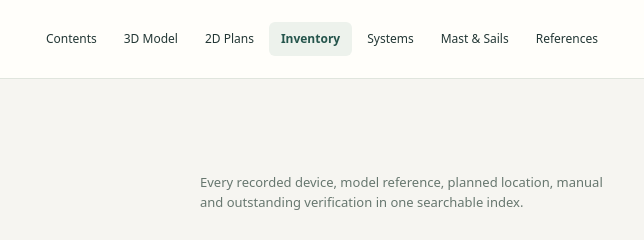
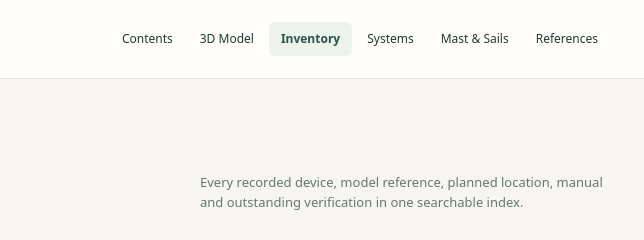
Before and after one commit to bayrp22/catalina22-model, a website: page dist/project/inventory/index.html in a window 1280 px wide. Shown: the top 240 px of the page, 636-1280 px from the left. Drawn offline with Linux system fonts and the light colour scheme.

Commit message:
Remove retired 2D Plans navigation and table-of-contents entry

```diff
--- a/dist/project/inventory/index.html
+++ b/dist/project/inventory/index.html
@@ -1,5 +1,5 @@
 <!doctype html><html lang="en"><head><meta charset="utf-8"><meta name="viewport" content="width=device-width,initial-scale=1"><meta name="color-scheme" content="light"><title>Inventory & Manuals | Catalina 22 Restoration Library</title><meta name="description" content="Private working inventory, equipment documentation, manuals, and outstanding verification checks"><link rel="stylesheet" href="/project/project.css"></head><body>
-<header><div class="shell top"><a href="/project/" class="brand">Catalina <em>22</em><small>Restoration / project library</small></a><nav class="nav" aria-label="Project pages"><a href="/project/" >Contents</a><a href="/" >3D Model</a><a href="/project/plans/" >2D Plans</a><a href="/project/inventory/" aria-current="page">Inventory</a><a href="/project/systems/" >Systems</a><a href="/project/rigging/" >Mast & Sails</a><a href="/project/references/" >References</a></nav></div></header>
+<header><div class="shell top"><a href="/project/" class="brand">Catalina <em>22</em><small>Restoration / project library</small></a><nav class="nav" aria-label="Project pages"><a href="/project/" >Contents</a><a href="/" >3D Model</a><a href="/project/inventory/" aria-current="page">Inventory</a><a href="/project/systems/" >Systems</a><a href="/project/rigging/" >Mast & Sails</a><a href="/project/references/" >References</a></nav></div></header>
 <main class="shell" id="inventoryShell">
 <div class="pagehead"><div><div class="eyebrow">03 / Equipment documentation</div><h1>Inventory & manuals.</h1></div><p>Every recorded device, model reference, planned location, manual and outstanding verification in one searchable index.</p></div>
 <div class="card"><div class="eyebrow">Owner-only inventory · loaded locally</div><h3 style="margin:8px 0 6px">Open the boat's inventory file</h3><p>Select the private Catalina 22 JSON. The details remain in your browser; this page does not upload equipment records or save them on a server.</p>
```
